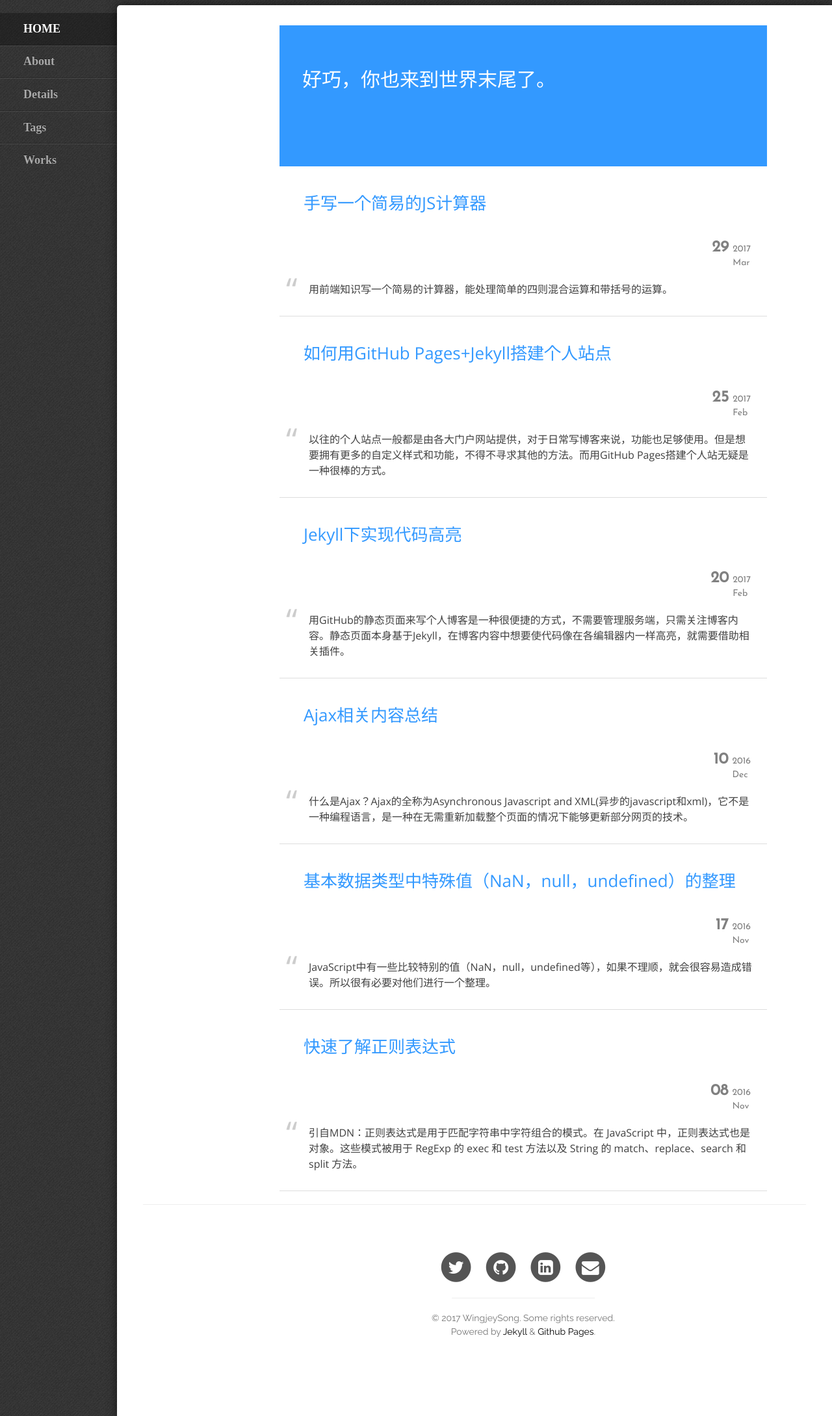
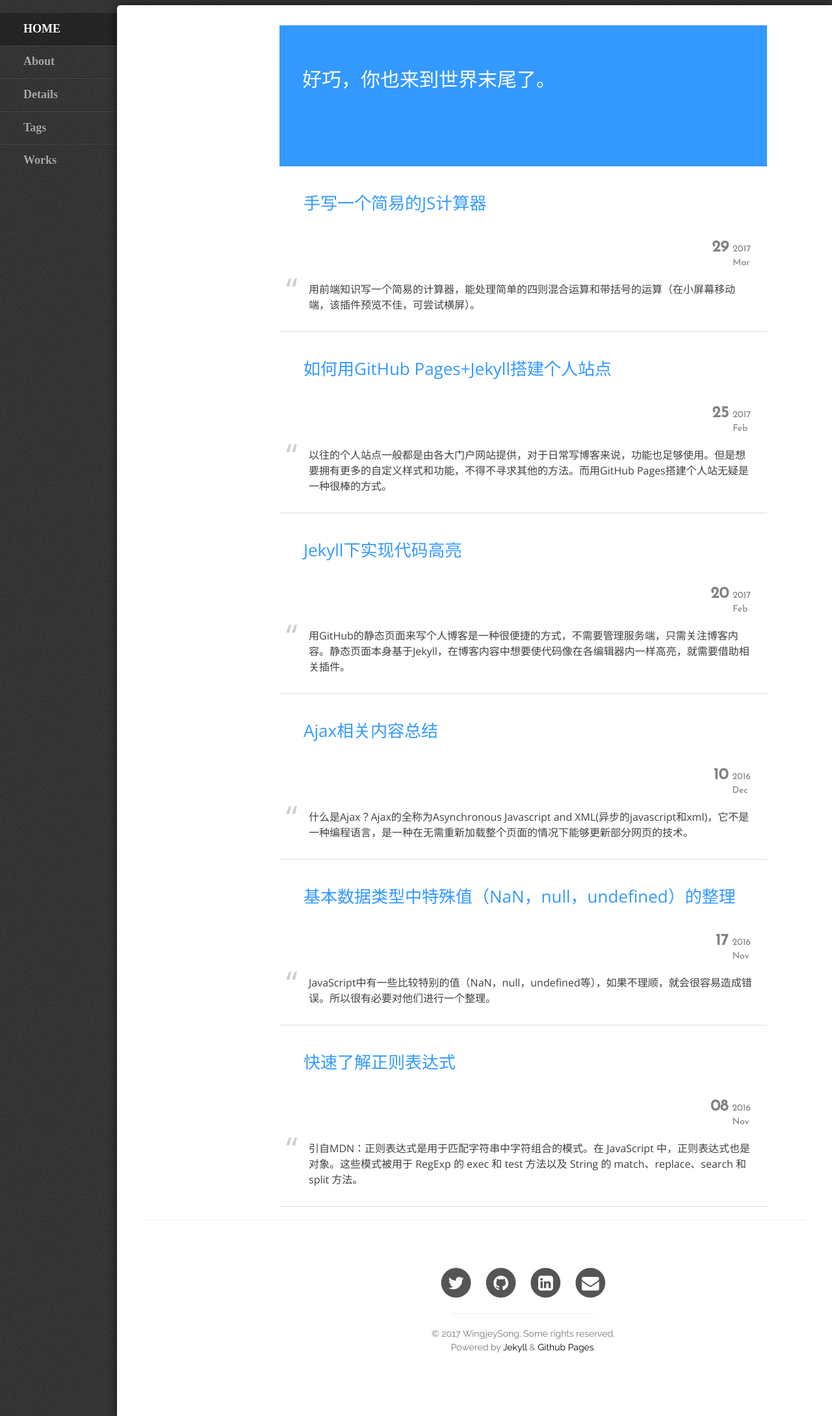
Before and after one commit to winjeysong/winjeysong.github.io, a Jekyll site: the page built from index.html, in a window 1280 px wide. Shown: the whole page at 65% size. Built offline with Jekyll 4.4.1, drawn with Linux system fonts in a browser that asks for light colours; some web fonts are replaced; the list of posts is cut into pages by our own code.

Commit message:
Add a description in a post

```diff
--- a/_posts/2017-03-29-a-simple-calculator.md
+++ b/_posts/2017-03-29-a-simple-calculator.md
@@ -3,7 +3,7 @@ layout: post
 title: 手写一个简易的JS计算器
 date: 2017-03-29
 categories: javascript
-excerpt: 用前端知识写一个简易的计算器，能处理简单的四则混合运算和带括号的运算。
+excerpt: 用前端知识写一个简易的计算器，能处理简单的四则混合运算和带括号的运算（在小屏幕移动端，该插件预览不佳，可尝试横屏）。
 tags: [JAVASCRIPT,HTML,CSS]
 description:
 ---
```
